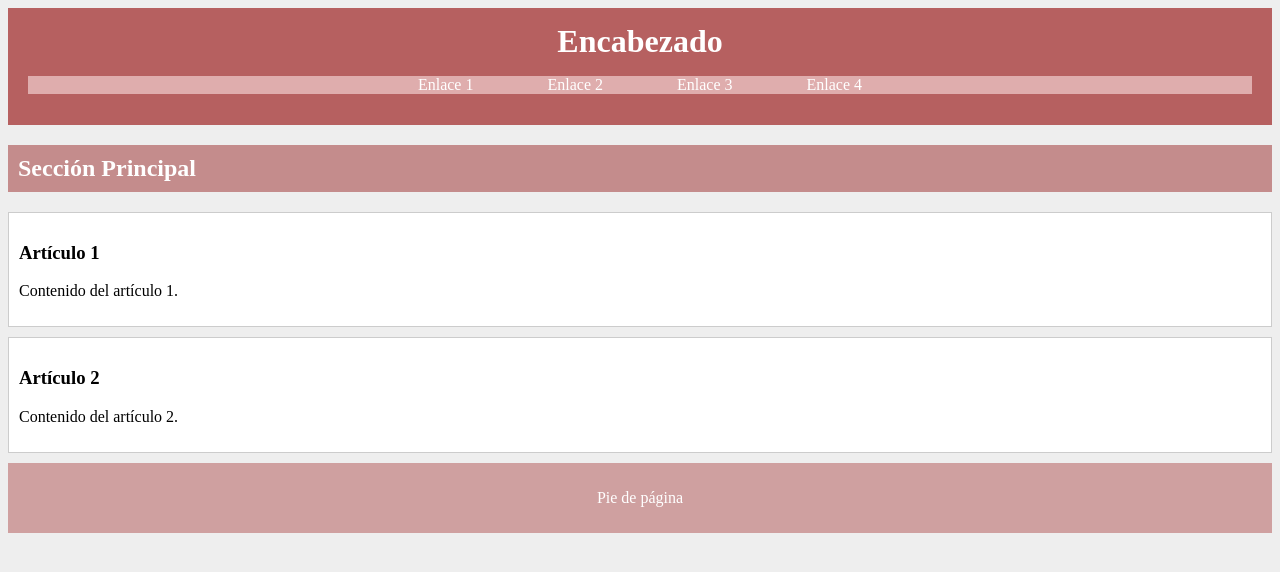
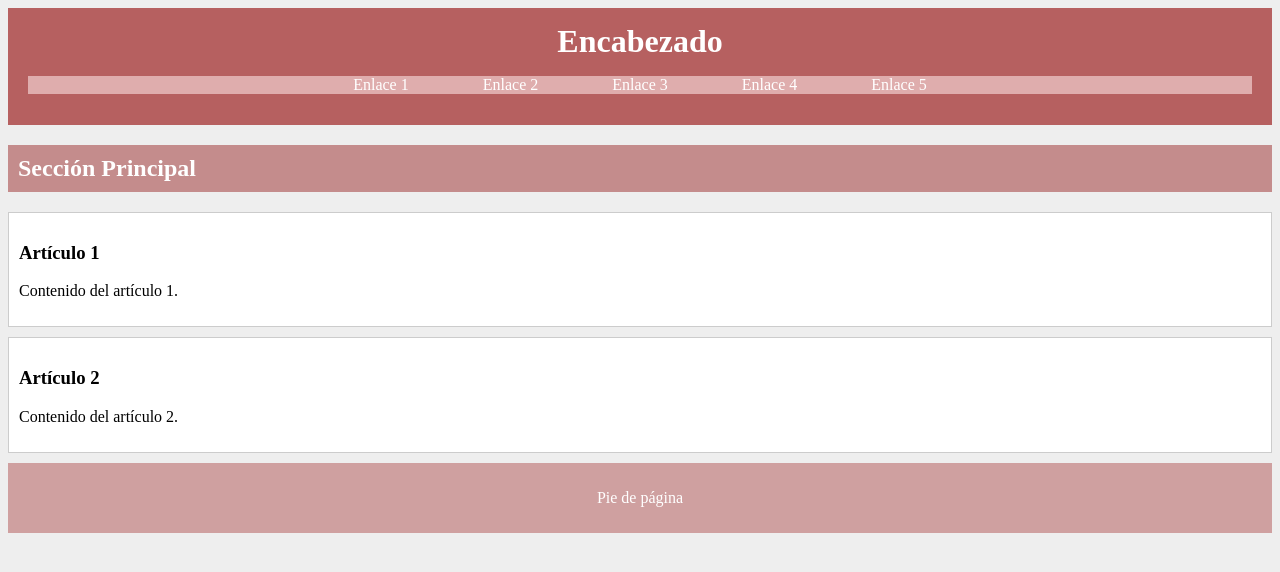
Before and after one commit to mrampar472/Actividad-14, a plain HTML site: page index.html in a window 1280 px wide. Drawn offline with Linux system fonts and the light colour scheme.

Commit message:
Se ha añadido un quinto elemento en el menú

```diff
--- a/index.html
+++ b/index.html
@@ -18,6 +18,7 @@
           <li><a href="#" class="enlaceMenuPrincipal">Enlace 2</a></li>
           <li><a href="#" class="enlaceMenuPrincipal">Enlace 3</a></li>
           <li><a href="#" class="enlaceMenuPrincipal">Enlace 4</a></li>
+          <li><a href="#" class="enlaceMenuPrincipal">Enlace 5</a></li>
        </ul>
       </nav>
   </header>
```
